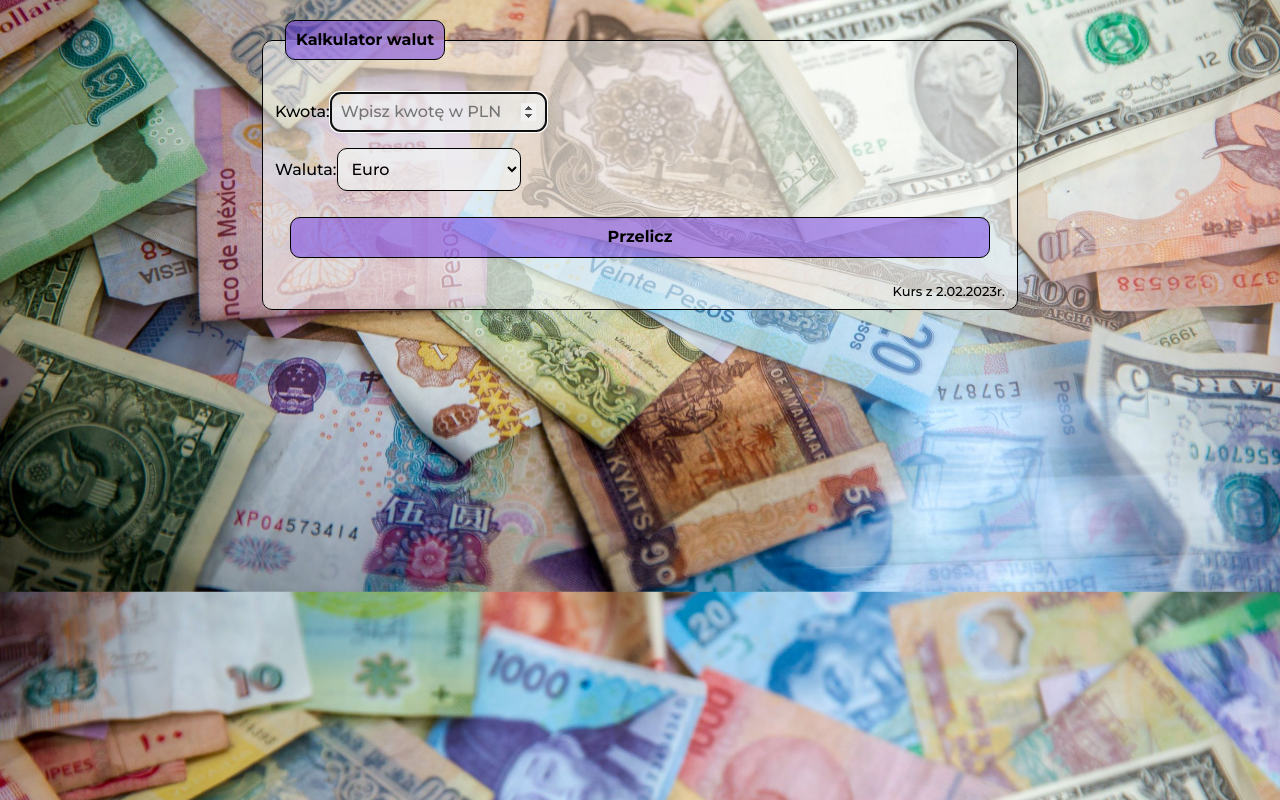
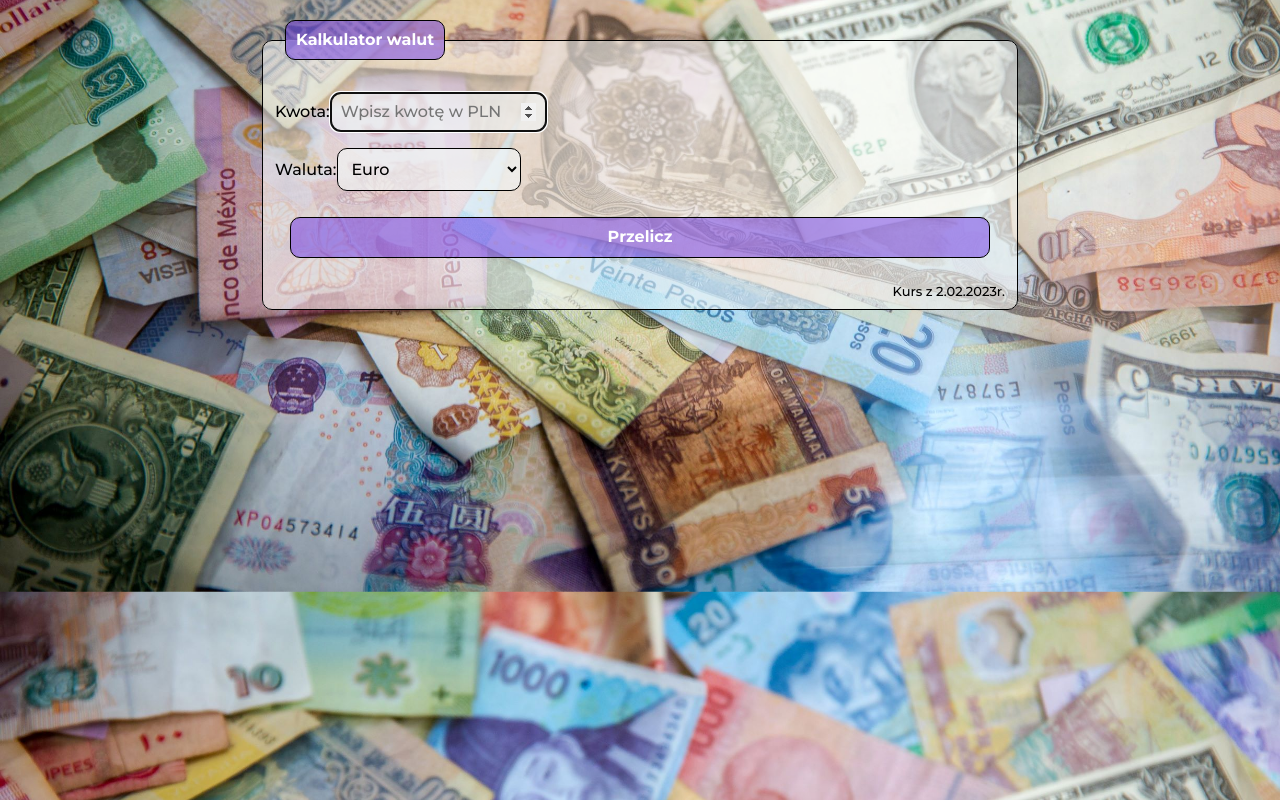
Before and after one commit to KarolinaJ33/currency-converter-react, a React (Create React App) app: page / in a window 1280 px wide. Built offline with nearby package versions, Linux system fonts and the light colour scheme.

Commit message:
changed css color, transition and scale in Form

```diff
--- a/src/Form/style.css
+++ b/src/Form/style.css
@@ -10,6 +10,7 @@
 }
 
 .fieldset__legend {
+    color: white;
     border: 1px solid black;
     border-radius:10px;
     font-weight: 700;
@@ -28,7 +29,7 @@
 
 .fieldset__button {
     background-color: hsla(258, 77%, 55%, 0.493);
-    color: black;
+    color: white;
     border: 1px solid black;
     border-radius: 10px;
     width: 100%;
@@ -37,7 +38,7 @@
     padding: 10px;
     margin-inline: 5px;
     font-weight: bold;
-    transition: 0.3s;
+    transition: 0.1s;
     cursor: pointer;
 }
 
@@ -47,8 +48,8 @@
 
 .fieldset__button:hover {
     background-color: hsla(258, 57%, 45%, 0.493);
-    transition: 0.3s;
-    scale: 1.05;
+    transition: 0.1s;
+    scale: 1.01;
 }
 
 .fieldset__button:active {
```
